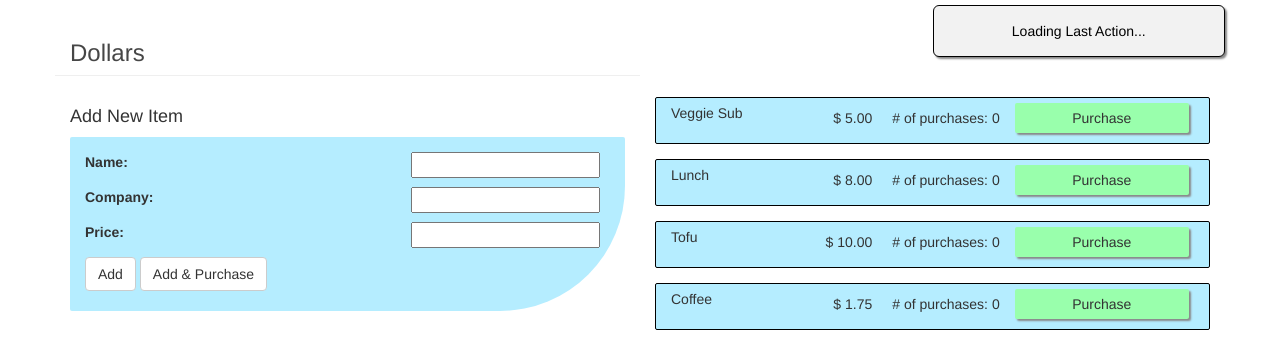
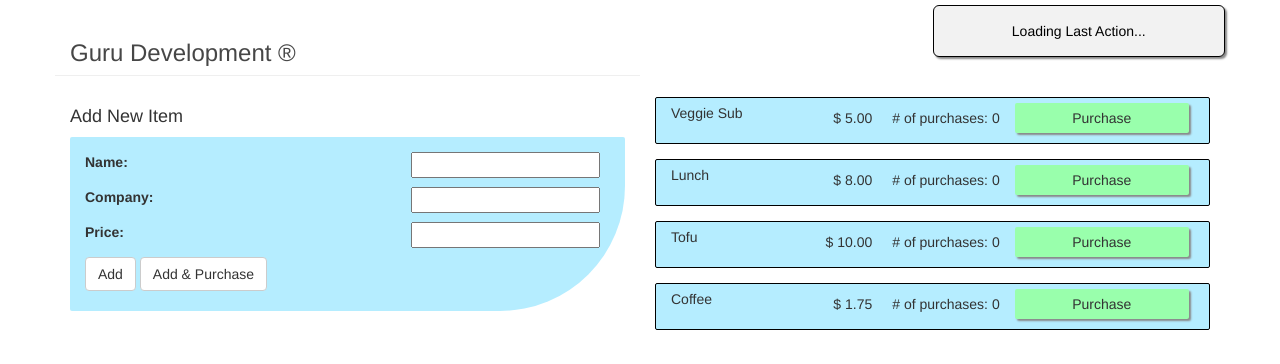
Before and after one commit to marcusshepp/dollars, a Django app: page /item/ in a window 1280 px wide. Shown: the top 364 px of the page. Run offline with Django 3.2, Linux system fonts and the light colour scheme; data comes from the database, SQL or seed files in the repository; data that the repository does not hold is empty; some libraries are stand-ins or nearby versions.

Commit message:
guru dev &#174;

```diff
--- a/templates/receipt/item.html
+++ b/templates/receipt/item.html
@@ -3,7 +3,7 @@
 {% block title %}Dollars{% endblock %}
 {% block content %}
 <div class="row">
-    <h3 class="col-xs-6 page-header" id="header">Dollars</h3>
+    <h3 class="col-xs-6 page-header" id="header">Guru Development	&#174;</h3>
     <div id="latest_action" class="undo col-md-3 col-xs-3 pull-right" onclick="undo(none, none)">Loading Last Action...</div>
 </div>
 {{ form.errors }}
```
